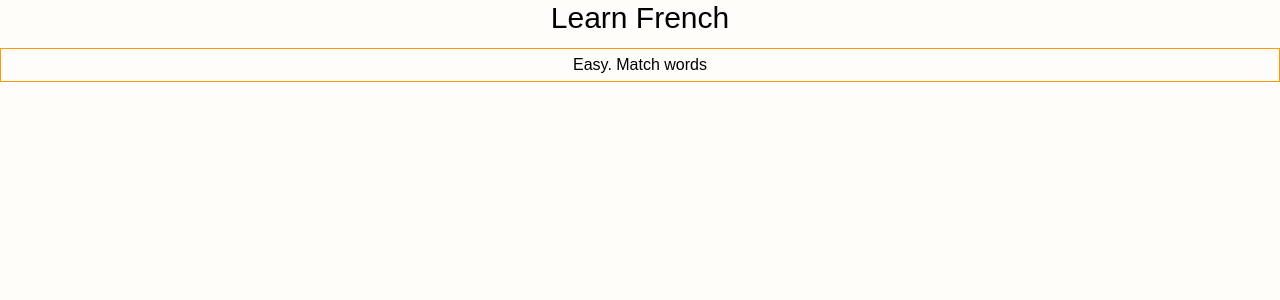
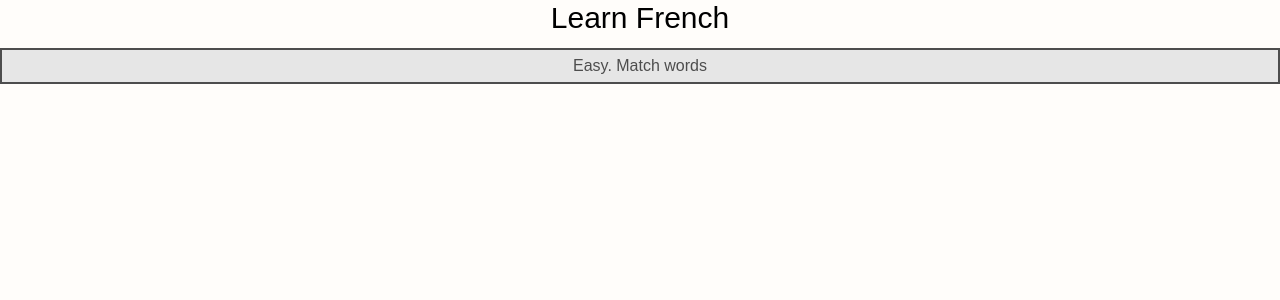
Before and after one commit to gepardoj/learn-french-next, a Next.js app: page / in a window 1280 px wide. Shown: the top 300 px of the page. Built offline with nearby package versions, Linux system fonts and the light colour scheme.

Commit message:
components,icons moved to shared/ui, according to FSD

```diff
--- a/src/app/ClientComponent.tsx
+++ b/src/app/ClientComponent.tsx
@@ -1,5 +1,5 @@
 "use client";
-import { Button } from '@/stories/Button';
+import { Button } from '@/shared/ui/Button';
 import React from 'react';
 
 export default function ClientComponent() {
--- a/src/app/globals.css
+++ b/src/app/globals.css
@@ -1,23 +1,29 @@
 @import "tailwindcss";
 
 :root {
-  --primary: hsl(37, 100%, 50%);
   --background: hsl(37, 100%, 99%);
-  --weak: hsl(37, 100%, 75%);
+  --primary: hsl(37, 100%, 40%);
+  --primary-bg: hsl(37, 100%, 90%);
   --success: hsl(100, 100%, 40%);
+  --success-bg: hsl(100, 100%, 90%);
   --error: hsl(10, 100%, 40%);
+  --error-bg: hsl(10, 100%, 90%);
   --disabled: #ccc;
-  --default: #333;
+  --default: hsl(37, 0%, 30%);
+  --default-bg: hsl(37, 0%, 90%);
 }
 
 @theme inline {
+  --color-background: var(--background);
   --color-primary: var(--primary);
-  --color-background: var(--background);
-  --color-weak: var(--weak);
+  --color-primary-bg: var(--primary-bg);
   --color-success: var(--success);
+  --color-success-bg: var(--success-bg);
   --color-error: var(--error);
+  --color-error-bg: var(--error-bg);
   --color-disabled: var(--disabled);
   --color-default: var(--default);
+  --color-default-bg: var(--default-bg);
   --font-sans: var(--font-geist-sans);
   --font-mono: var(--font-geist-mono);
 }
--- a/src/app/page.tsx
+++ b/src/app/page.tsx
@@ -1,5 +1,5 @@
 import ClientComponent from "@/app/ClientComponent";
-import { Button } from "@/stories/Button";
+import { Button } from "@/shared/ui/Button";
 
 export default function Home() {
   return (
--- /dev/null
+++ b/src/shared/ui/Button.tsx
@@ -0,0 +1,39 @@
+export interface ButtonProps {
+  type?: "primary" | "error" | "success" | "default";
+  size?: 'small' | 'medium' | 'large';
+  label: string;
+  disabled?: boolean;
+  onClick?: () => void;
+}
+
+const getClass = (props: ButtonProps) => {
+  let className = "border-2 px-3 py-1";
+  if (props.disabled) className += " border-disabled text-disabled";
+  else
+    switch (props.type) {
+      case "primary": className += " border-primary text-primary bg-primary-bg"; break;
+      case "success": className += " border-success text-success bg-success-bg"; break;
+      case "error": className += " border-error text-error bg-error-bg"; break;
+      default: className += " border-default text-default bg-default-bg"; break;
+    }
+  switch (props.size) {
+    case "small": className += " text-xs"; break;
+    case "medium": className += " text-lg"; break;
+    case "large": className += " text-3xl"; break;
+  }
+  return className;
+};
+
+/** Primary UI component for user interaction */
+export const Button = (props: ButtonProps) => {
+  const { type, label, ...other } = props;
+  return (
+    <button
+      type="button"
+      className={getClass(props)}
+      {...other}
+    >
+      {label}
+    </button>
+  );
+};
--- a/src/stories/ButtonIcon.tsx
+++ b/src/shared/ui/ButtonIcon.tsx
@@ -1,12 +1,9 @@
+import { ButtonProps } from "@/app/shared/ui/Button";
 import { SVGProps } from "react";
 
-export interface ButtonIconProps {
-  type?: "primary" | "error" | "success" | "default";
-  size?: 'small' | 'medium' | 'large';
+export interface ButtonIconProps extends Omit<ButtonProps, "label"> {
   Icon: (props: SVGProps<any>) => React.JSX.Element;
   alt: string;
-  disabled?: boolean;
-  onClick?: () => void;
 }
 
 const getClass = (props: ButtonIconProps) => {
@@ -33,13 +30,13 @@ export const ButtonIcon = (props: ButtonIconProps) => {
     type,
     size = 'medium',
     Icon,
-    ...otherProps
+    ...other
   } = props;
   return (
     <button
       type="button"
       className={getClass(props)}
-      {...otherProps}
+      {...other}
     >
       {<Icon />}
     </button>
--- a/src/stories/Button.tsx
+++ /dev/null
@@ -1,31 +0,0 @@
-export interface ButtonProps {
-  /** Is this the principal call to action on the page? */
-  primary?: boolean;
-  /** What background color to use */
-  backgroundColor?: string;
-  /** How large should the button be? */
-  size?: 'small' | 'medium' | 'large';
-  /** Button contents */
-  label: string;
-  /** Optional click handler */
-  onClick?: () => void;
-}
-
-/** Primary UI component for user interaction */
-export const Button = ({
-  primary = false,
-  size = 'medium',
-  backgroundColor,
-  label,
-  ...props
-}: ButtonProps) => {
-  return (
-    <button
-      type="button"
-      className="border-amber-500 border-1 p-1"
-      {...props}
-    >
-      {label}
-    </button>
-  );
-};
--- a/src/stories/Header.tsx
+++ b/src/stories/Header.tsx
@@ -1,4 +1,4 @@
-import { Button } from './Button';
+import { Button } from '@/shared/ui/Button';
 import './header.css';
 
 type User = {
@@ -45,7 +45,7 @@ export const Header = ({ user, onLogin, onLogout, onCreateAccount }: HeaderProps
         ) : (
           <>
             <Button size="small" onClick={onLogin} label="Log in" />
-            <Button primary size="small" onClick={onCreateAccount} label="Sign up" />
+            <Button type="primary" size="small" onClick={onCreateAccount} label="Sign up" />
           </>
         )}
       </div>
```
Also changed, not shown: src/shared/ui/icons/EiffelTowerIcon.tsx (renamed from src/icons/EiffelTowerIcon.tsx), 2 other files (tests, documents, lock files or other folders).
